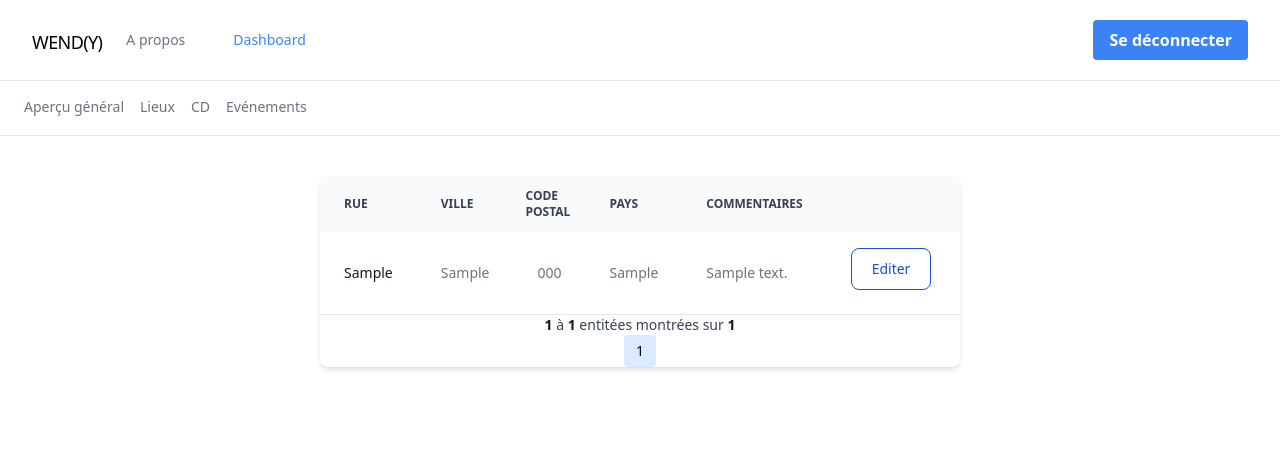
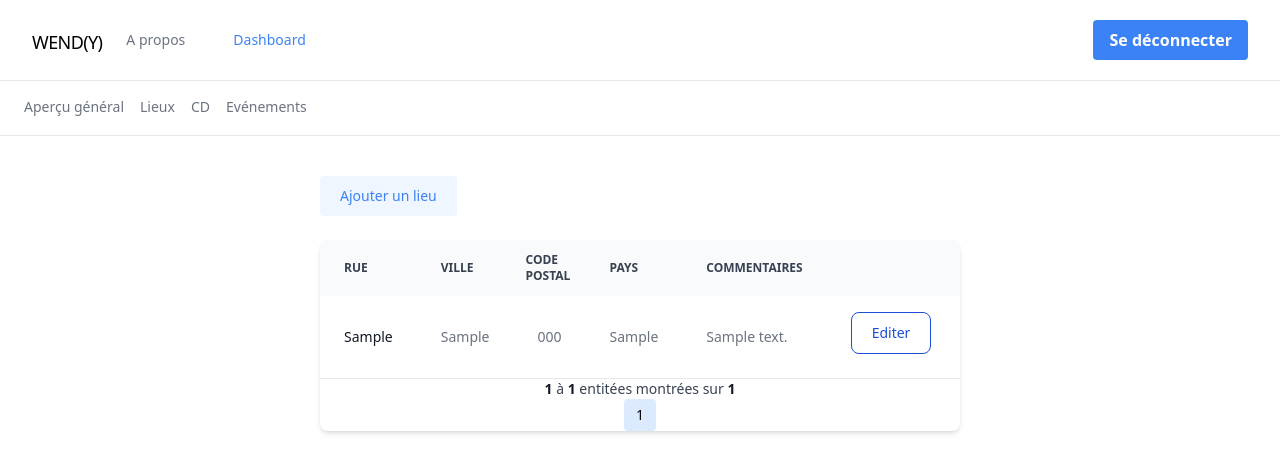
Before and after one commit to Irix0/Bases-de-donnes-Projet, a PHP site: page /dashboard/locations.php in a window 1280 px wide. Shown: the top 473 px of the page. Run offline with PHP 8.4, Linux system fonts and the light colour scheme; the visitor is signed in with stand-in values (Sample User, id 1); tables that the repository leaves empty hold one stand-in row (values such as "Sample post"); some libraries are stand-ins or nearby versions.

Commit message:
ajout de lieux

```diff
--- a/www/dashboard/locations.php
+++ b/www/dashboard/locations.php
@@ -7,7 +7,6 @@ $resultsPerPage = 10;
 ?>
 
 <body>
-
    <?php
    if(!isset($_SESSION['login'])) {
       echo "<script type='text/javascript'>document.location.replace('/login.php');</script>";
@@ -16,9 +15,30 @@ $resultsPerPage = 10;
    }
 
    $bdd = new PDO('mysql:host=ms8db;dbname=groupXX', 'groupXX', 'secret');
+
+   if (isset($_POST['street'])) {
+      if(empty($_POST['id'])){
+         $_POST['id'] = NULL;
+      }
+
+      if(empty($_POST['comment'])){
+         $_POST['comment'] = NULL;
+      }
+
+      $sql = 'INSERT INTO `location` (`ID`, `STREET`, `CITY`, `POSTAL_CODE`, `COUNTRY`, `COMMENT`) VALUES (:id, :street, :city, :postal, :country, :comment);';
+      $sth = $bdd->prepare($sql, array(PDO::ATTR_CURSOR => PDO::CURSOR_FWDONLY));
+      $sth->execute(array('id' => NULL, 'street' => $_POST["street"], 'city' => $_POST["city"], 'postal' => $_POST["zip"], 'country' => $_POST["country"], 'comment' => $_POST["comment"]));
+   }
 ?>
 
-   <div class="table-auto overflow-x-auto shadow-md sm:rounded-lg mt-10 ml-80 mr-80">
+   <!-- Add location modal toggle -->
+   <button data-modal-target="add-location-modal" data-modal-toggle="add-location-modal"
+      class="ml-80 mr-80 mt-10 block bg-blue-50 rounded text-sm font-medium text-blue-500 hover:bg-blue-100 hover:text-blue-600 px-5 py-2.5 text-center"
+      type="button">
+      Ajouter un lieu
+   </button>
+   <!-- Main table -->
+   <div class="table-auto overflow-x-auto shadow-md sm:rounded-lg mt-6 ml-80 mr-80">
       <table class="w-full text-sm text-left text-gray-500">
          <thead class="text-xs text-gray-700 uppercase bg-gray-50">
             <tr>
@@ -75,7 +95,7 @@ $resultsPerPage = 10;
                   </td>
                   <td class='px-6 py-4'>
                      <a href='/edit-location.php?id=".$row['ID']."'>
-                        <button type='button' class='text-blue-700 hover:text-white border border-blue-700 hover:bg-blue-800 focus:ring-4 focus:outline-none focus:ring-blue-300 font-medium rounded-lg text-sm px-5 py-2.5 text-center mr-2 mb-2 dark:border-blue-500 dark:text-blue-500 dark:hover:text-white dark:hover:bg-blue-500 dark:focus:ring-blue-800'>Editer</button>
+                        <button type='button' class='text-blue-700 hover:text-white border border-blue-700 hover:bg-blue-800 focus:ring-4 focus:outline-none focus:ring-blue-300 font-medium rounded-lg text-sm px-5 py-2.5 text-center mr-2 mb-2'>Editer</button>
                      </a>
                   </td>
                </tr>
@@ -95,7 +115,8 @@ $resultsPerPage = 10;
                   echo $rows_nb;
                } else {
                   echo ($pageFirstResult + $resultsPerPage);
-               } ?></span> entitées montrées sur <span class="font-semibold text-gray-900"><?php echo "$rows_nb"; ?></span>
+               } ?></span> entitées montrées sur <span
+               class="font-semibold text-gray-900"><?php echo "$rows_nb"; ?></span>
          </span>
          <!-- Buttons -->
 
@@ -124,4 +145,75 @@ $resultsPerPage = 10;
 
       </div>
 
+
+      <!-- Main modal -->
+      <div id="add-location-modal" tabindex="-1" aria-hidden="true"
+         class="fixed top-0 left-0 right-0 z-50 hidden w-full p-4 overflow-x-hidden overflow-y-auto md:inset-0 h-[calc(100%-1rem)] max-h-full">
+         <div class="relative w-full max-w-md max-h-full">
+            <!-- Modal content -->
+            <div class="relative bg-white rounded-lg shadow">
+               <button
+                  class="absolute top-3 right-2.5 text-gray-400 bg-transparent hover:bg-gray-200 hover:text-gray-900 rounded-lg text-sm p-1.5 ml-auto inline-flex items-center dark:hover:bg-gray-800 dark:hover:text-white"
+                  data-modal-hide="add-location-modal">
+                  <svg aria-hidden="true" class="w-5 h-5" fill="currentColor" viewBox="0 0 20 20"
+                     xmlns="http://www.w3.org/2000/svg">
+                     <path fill-rule="evenodd"
+                        d="M4.293 4.293a1 1 0 011.414 0L10 8.586l4.293-4.293a1 1 0 111.414 1.414L11.414 10l4.293 4.293a1 1 0 01-1.414 1.414L10 11.414l-4.293 4.293a1 1 0 01-1.414-1.414L8.586 10 4.293 5.707a1 1 0 010-1.414z"
+                        clip-rule="evenodd"></path>
+                  </svg>
+                  <span class="sr-only">Fermer le modal</span>
+               </button>
+               <div class="px-6 py-6 lg:px-8">
+                  <h3 class="mb-4 text-xl font-medium text-gray-900">Ajouter un lieu</h3>
+                  <form method="post" class="space-y-6" action="locations.php">
+                     <div>
+                        <label for="street" class="block mb-2 text-sm font-medium text-gray-900">Rue*</label>
+                        <input type="text" name="street" id="street"
+                           class="bg-gray-50 border border-gray-300 text-gray-900 text-sm rounded-lg focus:ring-blue-500 focus:border-blue-500 block w-full p-2.5"
+                           placeholder="Rue Fond des Tawes 251" required>
+                     </div>
+                     <div class="flex space-x-8">
+                        <div>
+                           <label for="city" class="block mb-2 text-sm font-medium text-gray-900">Ville*</label>
+                           <input type="text" name="city" id="city" placeholder="Liège"
+                              class="bg-gray-50 border border-gray-300 text-gray-900 text-sm rounded-lg focus:ring-blue-500 focus:border-blue-500 block w-full p-2.5"
+                              required>
+                        </div>
+                        <div>
+                           <label for="city" class="block mb-2 text-sm font-medium text-gray-900">Code
+                              postal* (4 chars max)</label>
+                           <input type="text" name="zip" id="zip" placeholder="4000"
+                              class="bg-gray-50 border border-gray-300 text-gray-900 text-sm rounded-lg focus:ring-blue-500 focus:border-blue-500 block w-full p-2.5"
+                              required maxlength="4">
+                        </div>
+                     </div>
+                     <div>
+                        <label for="country" class="block mb-2 text-sm font-medium text-gray-900">Pays*</label>
+                        <input type="text" name="country" id="country"
+                           class="bg-gray-50 border border-gray-300 text-gray-900 text-sm rounded-lg focus:ring-blue-500 focus:border-blue-500 block w-full p-2.5"
+                           placeholder="Belgique" required>
+                     </div>
+                     <div>
+
+                        <label for="comment" class="block mb-2 text-sm font-medium text-gray-900">Commentaire</label>
+                        <textarea id="comment" rows="4"
+                           class="block p-2.5 w-full text-sm text-gray-900 bg-gray-50 rounded-lg border border-gray-300 focus:ring-blue-500 focus:border-blue-500"
+                           placeholder="Ajouter un commentaire"></textarea>
+                     </div>
+                     <div>
+                        <label for="id" class="block mb-2 text-sm font-medium text-gray-900">ID</label>
+                        <input type="number" name="id" id="id"
+                           class="bg-gray-50 border border-gray-300 text-gray-900 text-sm rounded-lg focus:ring-blue-500 focus:border-blue-500 block w-full p-2.5"
+                           placeholder="20">
+                     </div>
+                     <button type="submit"
+                        class="w-full text-white bg-blue-700 hover:bg-blue-800 focus:ring-4 focus:outline-none focus:ring-blue-300 font-medium rounded-lg text-sm px-5 py-2.5 text-center">Ajouter</button>
+                  </form>
+               </div>
+            </div>
+         </div>
+      </div>
+
+
+      <script src="https://cdnjs.cloudflare.com/ajax/libs/flowbite/1.6.5/flowbite.min.js"></script>
 </body>
```
